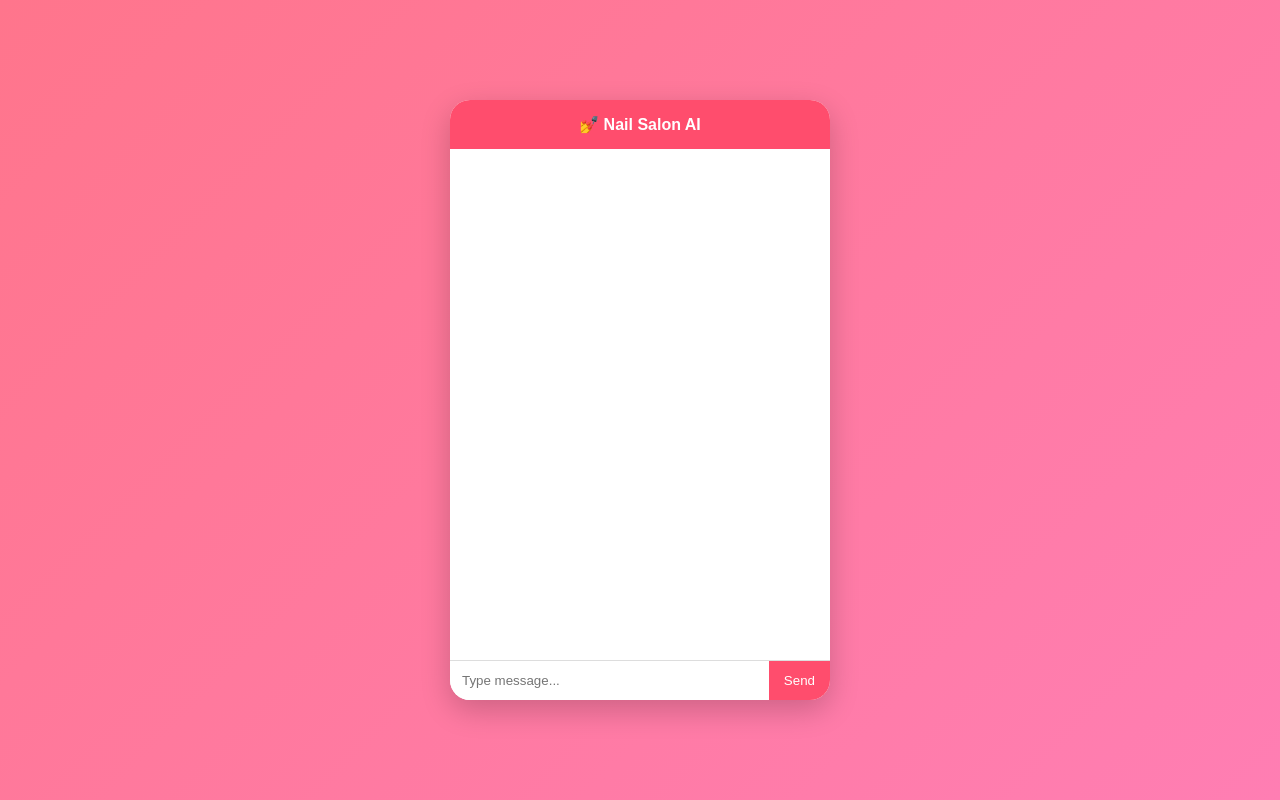
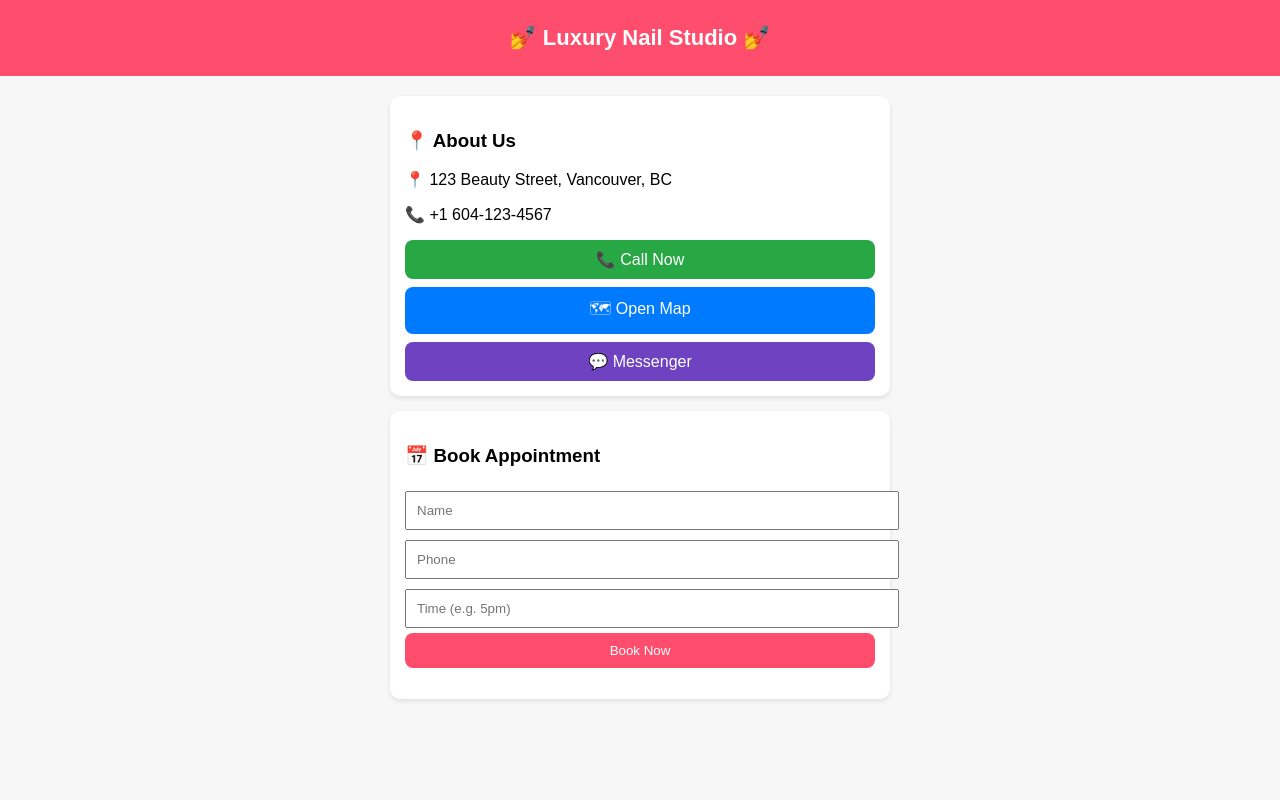
Before and after one commit to 08081121/nail-salon-demo, a Flask app: page / in a window 1280 px wide. Run offline with Flask 3, Linux system fonts and the light colour scheme.

Commit message:
index.html

```diff
--- a/templates/index.html
+++ b/templates/index.html
@@ -1,142 +1,117 @@
 <!DOCTYPE html>
-<html lang="en">
+<html>
 <head>
 <meta charset="UTF-8">
-<title>Nail Salon AI</title>
+<title>{{ salon }}</title>
 
 <style>
-body {
-    margin: 0;
-    font-family: Arial;
-    background: linear-gradient(135deg, #ff758c, #ff7eb3);
-    display: flex;
-    justify-content: center;
-    align-items: center;
-    height: 100vh;
+body{
+    margin:0;
+    font-family:Arial;
+    background:#f7f7f7;
 }
 
-.chat-container {
-    width: 380px;
-    height: 600px;
-    background: white;
-    border-radius: 20px;
-    display: flex;
-    flex-direction: column;
-    overflow: hidden;
-    box-shadow: 0 10px 30px rgba(0,0,0,0.2);
+.header{
+    background:#ff4d6d;
+    color:white;
+    text-align:center;
+    padding:25px;
+    font-size:22px;
+    font-weight:bold;
 }
 
-.header {
-    background: #ff4d6d;
-    color: white;
-    padding: 15px;
-    text-align: center;
-    font-weight: bold;
+.container{
+    max-width:500px;
+    margin:20px auto;
 }
 
-.chat-box {
-    flex: 1;
-    padding: 10px;
-    overflow-y: auto;
+.card{
+    background:white;
+    padding:15px;
+    margin-bottom:15px;
+    border-radius:10px;
+    box-shadow:0 2px 5px rgba(0,0,0,0.1);
 }
 
-.msg {
-    margin: 8px 0;
-    display: flex;
+input{
+    width:100%;
+    padding:10px;
+    margin:5px 0;
 }
 
-.msg.user {
-    justify-content: flex-end;
+button{
+    width:100%;
+    padding:10px;
+    background:#ff4d6d;
+    color:white;
+    border:none;
+    border-radius:8px;
 }
 
-.bubble {
-    padding: 10px 14px;
-    border-radius: 15px;
-    max-width: 70%;
+a.btn{
+    display:block;
+    text-align:center;
+    padding:10px;
+    margin-top:8px;
+    border-radius:8px;
+    text-decoration:none;
+    color:white;
 }
 
-.user .bubble {
-    background: #007bff;
-    color: white;
-}
-
-.bot .bubble {
-    background: #eee;
-}
-
-.input-box {
-    display: flex;
-    border-top: 1px solid #ddd;
-}
-
-input {
-    flex: 1;
-    padding: 12px;
-    border: none;
-}
-
-button {
-    background: #ff4d6d;
-    color: white;
-    border: none;
-    padding: 12px 15px;
-}
+.call{background:#28a745;}
+.map{background:#007bff;}
+.msg{background:#6f42c1;}
 </style>
 </head>
 
 <body>
 
-<div class="chat-container">
-    <div class="header">💅 Nail Salon AI</div>
+<div class="header">
+💅 {{ salon }}
+</div>
 
-    <div id="chat" class="chat-box"></div>
+<div class="container">
 
-    <div class="input-box">
-        <input id="msg" placeholder="Type message...">
-        <button onclick="send()">Send</button>
+    <div class="card">
+        <h3>📍 About Us</h3>
+        <p>📍 {{ address }}</p>
+        <p>📞 {{ phone }}</p>
+
+        <a class="btn call" href="tel:{{ phone }}">📞 Call Now</a>
+        <a class="btn map" href="https://maps.google.com" target="_blank">🗺 Open Map</a>
+        <a class="btn msg" href="https://m.me/yourpage" target="_blank">💬 Messenger</a>
     </div>
+
+    <div class="card">
+        <h3>📅 Book Appointment</h3>
+
+        <input id="name" placeholder="Name">
+        <input id="phone" placeholder="Phone">
+        <input id="time" placeholder="Time (e.g. 5pm)">
+
+        <button onclick="book()">Book Now</button>
+
+        <p id="result"></p>
+    </div>
+
 </div>
 
 <script>
-function add(text, type) {
-    const chat = document.getElementById("chat");
-
-    const div = document.createElement("div");
-    div.className = "msg " + type;
-
-    const bubble = document.createElement("div");
-    bubble.className = "bubble";
-    bubble.innerText = text;
-
-    div.appendChild(bubble);
-    chat.appendChild(div);
-
-    chat.scrollTop = chat.scrollHeight;
+function book(){
+    fetch("/book",{
+        method:"POST",
+        headers:{"Content-Type":"application/json"},
+        body:JSON.stringify({
+            name:document.getElementById("name").value,
+            phone:document.getElementById("phone").value,
+            time:document.getElementById("time").value
+        })
+    })
+    .then(r=>r.json())
+    .then(d=>{
+        document.getElementById("result").innerText = d.msg;
+    });
 }
-
-function send() {
-    const input = document.getElementById("msg");
-    const text = input.value;
-    if (!text) return;
-
-    add(text, "user");
-
-    fetch("/chat", {
-        method: "POST",
-        headers: {"Content-Type": "application/json"},
-        body: JSON.stringify({message: text})
-    })
-    .then(res => res.json())
-    .then(data => {
-        add(data.reply, "bot");
-    });
-
-    input.value = "";
-}
-
-document.getElementById("msg").addEventListener("keypress", function(e){
-    if (e.key === "Enter") send();
-});
 </script>
 
 </body>
```
